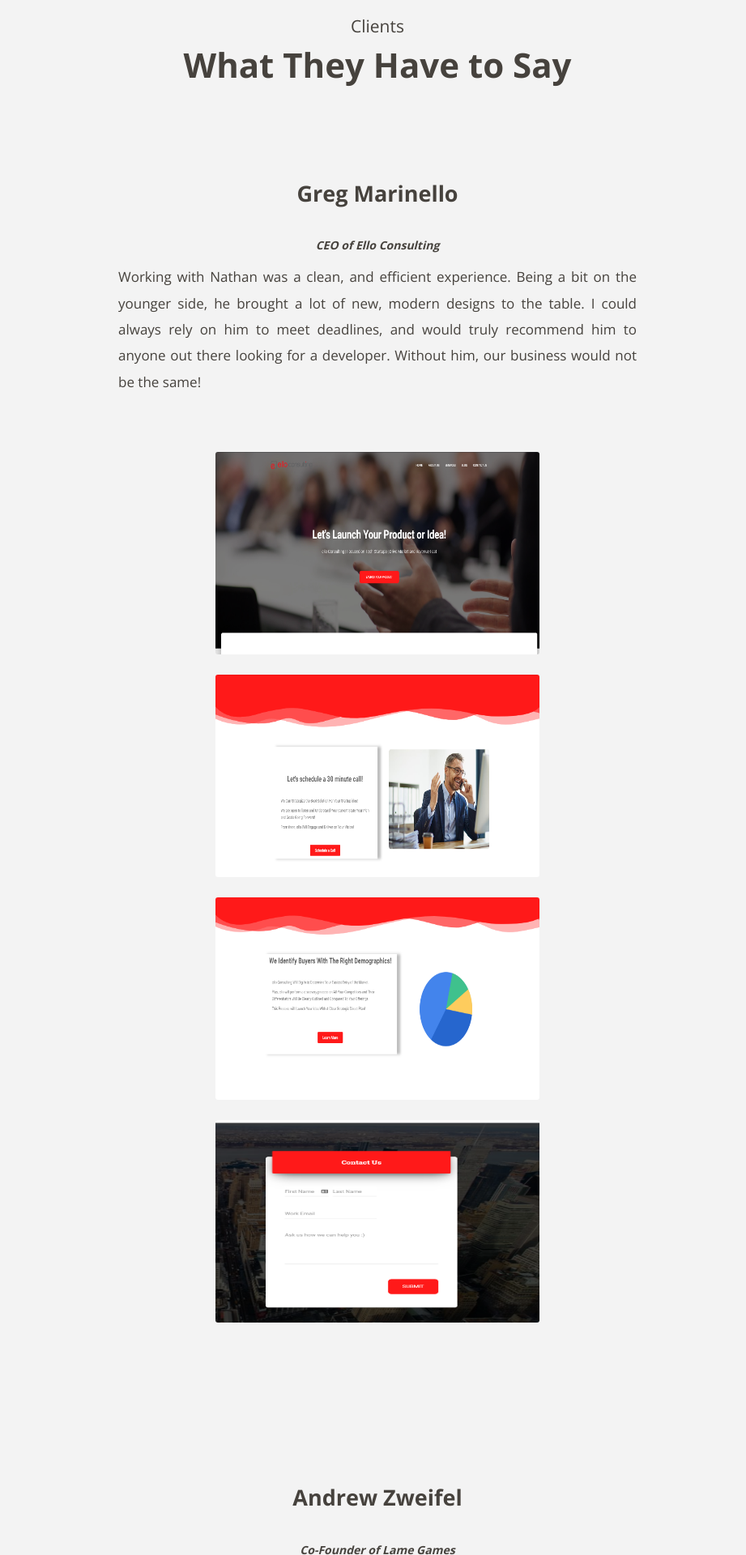
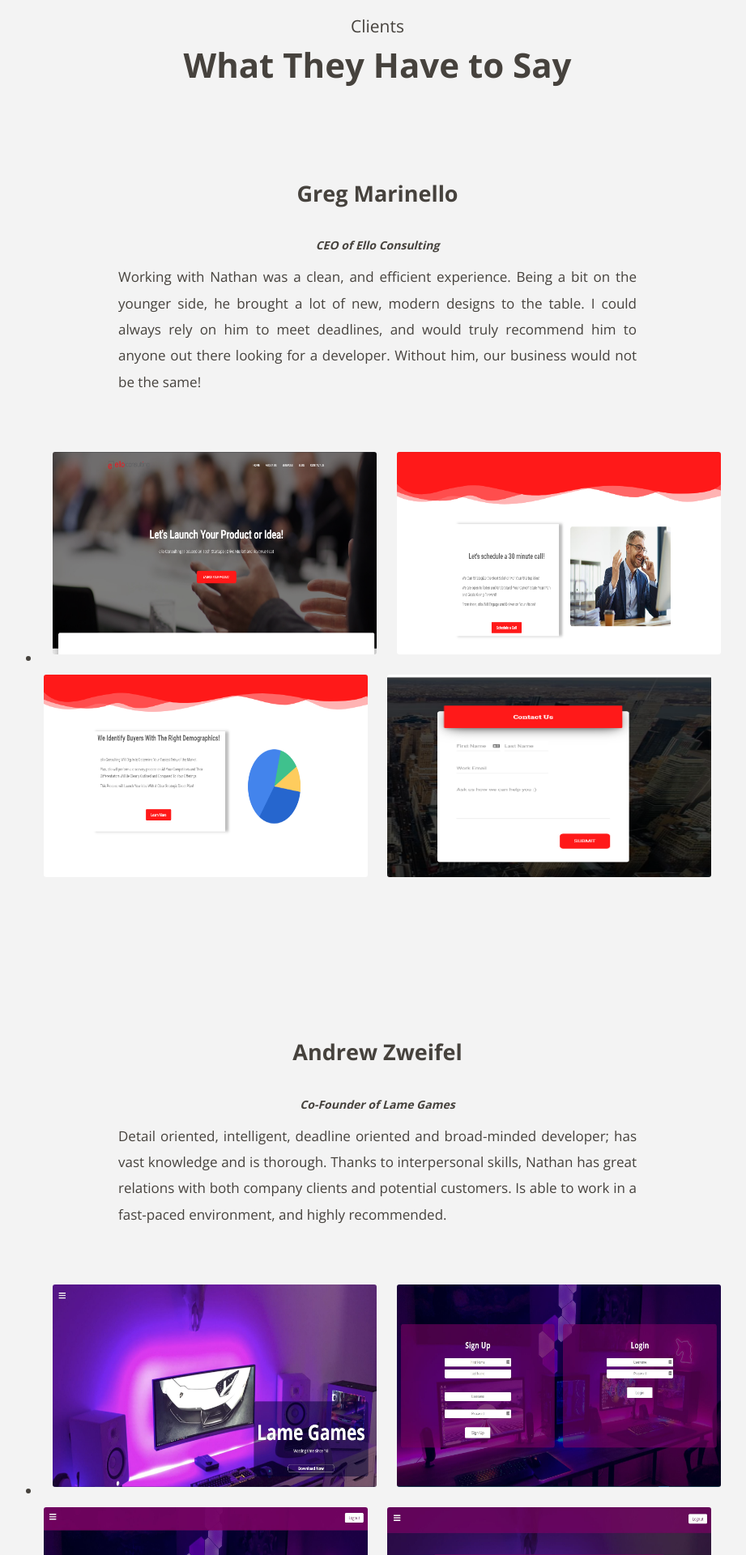
Before and after one commit to Leymabeans/personal-portfolio, a PHP site: page / in a window 1280 px wide. Shown: the part 2200-4120 px from the top of the page at 81% size, without its empty margins (174-1095 px from the left). Run offline with PHP 8.4, Linux system fonts and the light colour scheme.

Commit message:
Finished nesting

```diff
--- a/index.htm
+++ b/index.htm
@@ -74,7 +74,7 @@
       <h1 class="section-header">What They Have to Say</h1>
 
       <section class="details">
-        <h2 class="client">Greg Marinello</h2>
+        <h2>Greg Marinello</h2>
         <h3 class="position">CEO of Ello Consulting</h3>
         <article class="description">Working with Nathan was a clean, and efficient experience. Being a bit on the younger side, he brought a lot of new, modern designs to the table. I could always rely on him to meet deadlines, and would truly recommend him to anyone out there looking for a developer. Without him, our business would not be the same! </article>
       </section>
--- a/style/index.css
+++ b/style/index.css
@@ -1,5 +1,4 @@
-/*Variables====================*/
-/* Generic Styling=============*/
+/*Imports and Variables=============*/
 body {
   -webkit-box-sizing: border-box;
           box-sizing: border-box;
@@ -15,17 +14,14 @@ body {
   display: none;
 }
 
-li {
-  list-style-type: none;
-  width: 60%;
-  margin: auto;
+#space {
+  margin-top: 160px;
 }
 
 a {
   text-decoration: none;
 }
 
-/*Section blocks=============*/
 .section-title {
   font-weight: 400;
   font-size: 21px;
@@ -65,11 +61,11 @@ ul {
   grid-gap: 3rem;
 }
 
-.space {
-  margin-bottom: 200px;
+li {
+  text-decoration: none;
 }
 
-/*Header=================*/
+/*Header-Parrallax==================*/
 .parrallax {
   background-image: url("../images/jumbotron.jpg");
   height: 100vh;
@@ -91,6 +87,7 @@ ul {
           filter: brightness(0.6);
 }
 
+/*Header-Information===============*/
 .intro {
   position: absolute;
   text-align: center;
@@ -107,7 +104,7 @@ ul {
   margin-bottom: -10px;
 }
 
-button {
+.intro button {
   outline: none;
   background-color: #ff533d;
   color: #f3f3f3;
@@ -121,13 +118,13 @@ button {
   transition: opacity 1s, transform 1s, -webkit-transform 1s;
 }
 
-button:hover {
+.intro button:hover {
   cursor: pointer;
   -webkit-transform: scale(1.1);
           transform: scale(1.1);
 }
 
-/*Step Process===========*/
+/*Step Process======================*/
 .process {
   background-color: #ffffff;
   color: #46423d;
@@ -185,25 +182,15 @@ button:hover {
   font-size: 18px;
 }
 
-#space {
-  margin-top: 160px;
-}
-
-.position {
+.details .position {
   font-style: italic;
   font-size: 14px;
 }
 
-.description {
+.details .description {
   line-height: 1.9em;
   text-align: justify;
   font-size: 17px;
-}
-
-.url {
-  color: #ff533d;
-  font-style: italic;
-  font-size: 15px;
 }
 
 .screenshots img {
@@ -223,7 +210,7 @@ button:hover {
           transform: scale(1.1);
 }
 
-/*Recommendations and Footer============*/
+/*Recommendations and Footer==========*/
 .recommendations {
   background-color: #ffffff;
   margin-bottom: 150px;
@@ -251,7 +238,7 @@ footer .icons .item {
   margin: 5px 15px;
 }
 
-/*Extra Respondsive design===*/
+/*Extra Respondsive design=============*/
 @media screen and (min-width: 1060px) {
   .details {
     width: 50%;
--- a/style/index.scss
+++ b/style/index.scss
@@ -1,4 +1,5 @@
-/*Variables====================*/
+/*Imports and Variables=============*/
+@import "generic";
 $white: #ffffff;
 $light-grey: #f3f3f3;
 $coral: #ff533d;
@@ -6,78 +7,8 @@ $light-black: #46423d;
 
 
 
-/* Generic Styling=============*/
-body {
-  box-sizing: border-box;
-  margin: 0;
-  padding: 0;
-  font-family: 'Open Sans', sans-serif;
-  text-align: center;
-  overflow-x: hidden;
-  -ms-overflow-style: -ms-autohiding-scrollbar;
-}
 
-::-webkit-scrollbar {
-  display: none;
-}
-
-li {
-  list-style-type: none;
-  width: 60%;
-  margin: auto;
-
-}
-
-a {
-  text-decoration: none;
-}
-
-
-
-/*Section blocks=============*/
-.section-title {
-  font-weight: 400;
-  font-size: 21px;
-  text-align: center;
-  margin: 140px auto 5px auto;
-}
-
-.section-header {
-  width: 55%;
-  font-weight: 700;
-  font-size: 42px;
-  text-align: center;
-  margin: 0px auto 90px auto;
-}
-
-.wave {
-  width: 100%;
-  height: 150px;
-  overflow: hidden;
-
-  svg {
-    height: 100%;
-    width: 100%;
-  }
-}
-
-ul {
-  display: grid;
-  width: 60%;
-  margin: auto;
-  align-items: center;
-  grid-template-columns: repeat(auto-fit, minmax(320px, 1fr));
-  grid-gap: 3rem;
-}
-
-.space {
-  margin-bottom: 200px;
-}
-
-
-
-
-/*Header=================*/
+/*Header-Parrallax==================*/
 .parrallax {
   background-image: url("../images/jumbotron.jpg");
   height: 100vh;
@@ -96,6 +27,7 @@ ul {
 
 
 
+/*Header-Information===============*/
 .intro {
   position: absolute;
   text-align: center;
@@ -109,8 +41,6 @@ ul {
     font-size: 90px;
     margin-bottom: -10px;
   }
-}
-
 
   button {
     outline: none;
@@ -127,11 +57,12 @@ button {
       transform: scale(1.1);
     }
   }
+}
 
 
 
 
-/*Step Process===========*/
+/*Step Process======================*/
 .process {
   background-color: $white;
   color: $light-black;
@@ -178,29 +109,17 @@ button {
   width: 70%;
   margin: 20px auto 60px auto;
   font-size: 18px;
-}
-
-#space {
-  margin-top: 160px;
-}
 
   .position {
     font-style: italic;
     font-size: 14px;
   }
-
   .description {
     line-height: 1.9em;
     text-align: justify;
     font-size: 17px;
   }
-
-.url {
-  color: $coral;
-  font-style: italic;
-  font-size: 15px;
 }
-
 
 .screenshots {
   img {
@@ -220,7 +139,7 @@ button {
 
 
 
-/*Recommendations and Footer============*/
+/*Recommendations and Footer==========*/
 .recommendations {
   background-color: $white;
   margin-bottom: 150px;
@@ -246,7 +165,7 @@ footer {
 
 
 
-/*Extra Respondsive design===*/
+/*Extra Respondsive design=============*/
 @media screen and (min-width: 1060px) {
     .details {
         width: 50%;
```
Also changed, not shown: 1 other file. Lines whose indentation alone changed are shown as unchanged.
